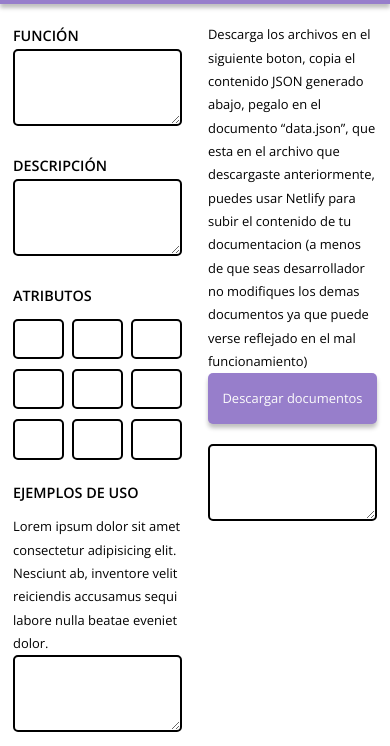
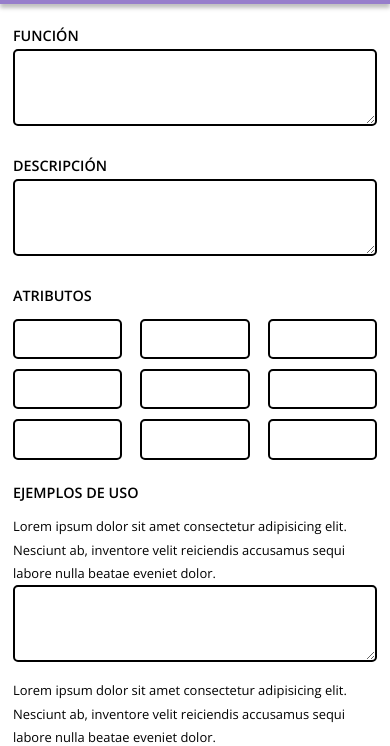
Before and after one commit to Axel-Meyrek/Decoment, a website: page index.html in a window 390 px wide. Shown: the part 48-794 px from the top of the page. Drawn offline with nearby package versions, Linux system fonts and the light colour scheme.

Commit message:
Add style sheet of mediaQueries and queries for aplication

```diff
--- a/index.html
+++ b/index.html
@@ -4,6 +4,7 @@
     <meta charset="UTF-8">
     <meta name="viewport" content="width=device-width, initial-scale=1.0">
     <link rel="stylesheet" href="styles/index.css">
+    <link rel="stylesheet" href="styles/mediaQueries.css">
     <title>Decoment - Documenta tu codigo con IA</title>
 </head>
 <body>
--- a/styles/index.css
+++ b/styles/index.css
@@ -85,7 +85,7 @@ input{
     justify-content: space-between;
     max-width: 1200px;
     margin: 0 auto;
-    gap: 2em;
+    gap: 5em;
     padding: 5.5em 1em;
     overflow: hidden;
     min-height: 80vh;
@@ -164,4 +164,5 @@ input{
 .footer p{
     color: var(--white);
     font-weight: var(--semiBold);
+    text-align: center;
 }
--- /dev/null
+++ b/styles/mediaQueries.css
@@ -0,0 +1,16 @@
+@media (max-width: 950px) {
+    .main{
+        flex-direction: column;
+        align-items: center;
+        gap: 8em;
+    }
+
+    .createDocumentation, .downloadDocuments{
+        width: 100%;
+        max-width: 700px;
+    }
+
+    textarea, input, .button{
+        max-width: none;
+    }
+}
```
